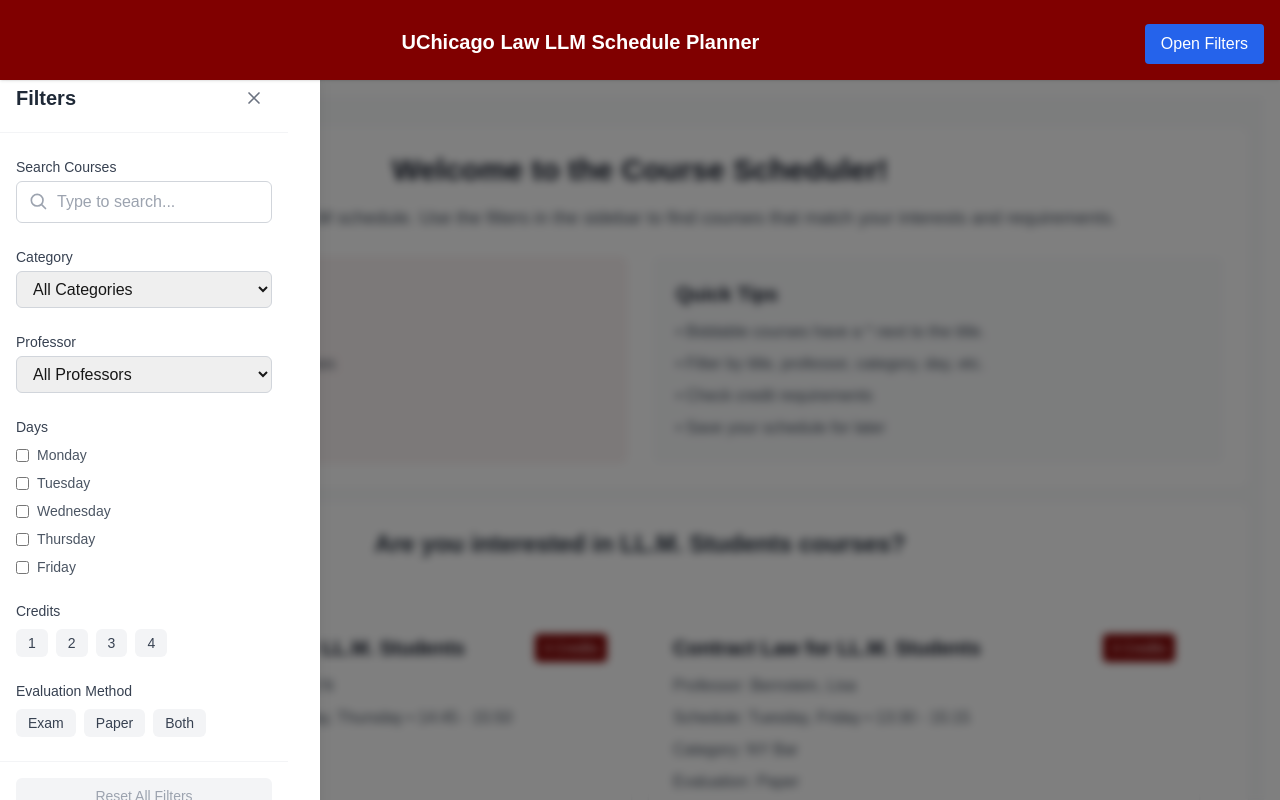
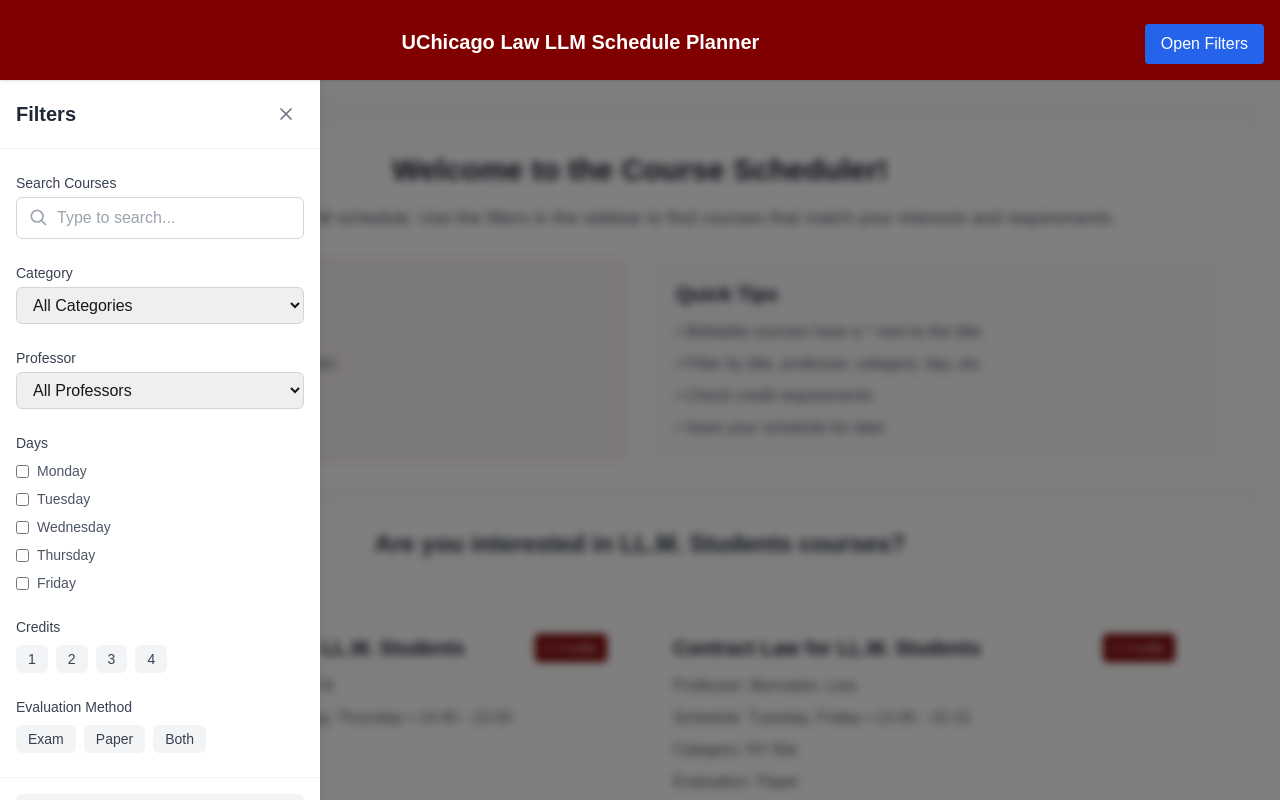
Before and after one commit to Milainvest/Uchicago-llm-schedule2, a Next.js app: page / in a window 1280 px wide. Both pictures are taken after a click on the button "Open Filters". Shown: the top 800 px of the page. Built offline with nearby package versions, Linux system fonts and the light colour scheme.

Commit message:
sidebar design changed

```diff
--- a/src/components/CourseCard.tsx
+++ b/src/components/CourseCard.tsx
@@ -76,8 +76,6 @@
   if (!isClient) {
     return <div>Loading...</div>; // Prevent rendering until client-side
   }
-
-  console.log("biddable", course.biddable);
 
   return (
     <div
--- a/src/components/Sidebar.tsx
+++ b/src/components/Sidebar.tsx
@@ -100,7 +100,7 @@
           ${isVisible ? 'visible' : 'invisible'} ${className}`}
         aria-label="Filters sidebar"
       >
-        <div className="flex flex-col w-72">
+        <div className="flex flex-col mt-4">
           {/* Header */}
           <div className="flex-none px-4 py-4 border-b border-gray-100 bg-white/95 backdrop-blur-sm">
             <div className="flex justify-between items-center">
```
